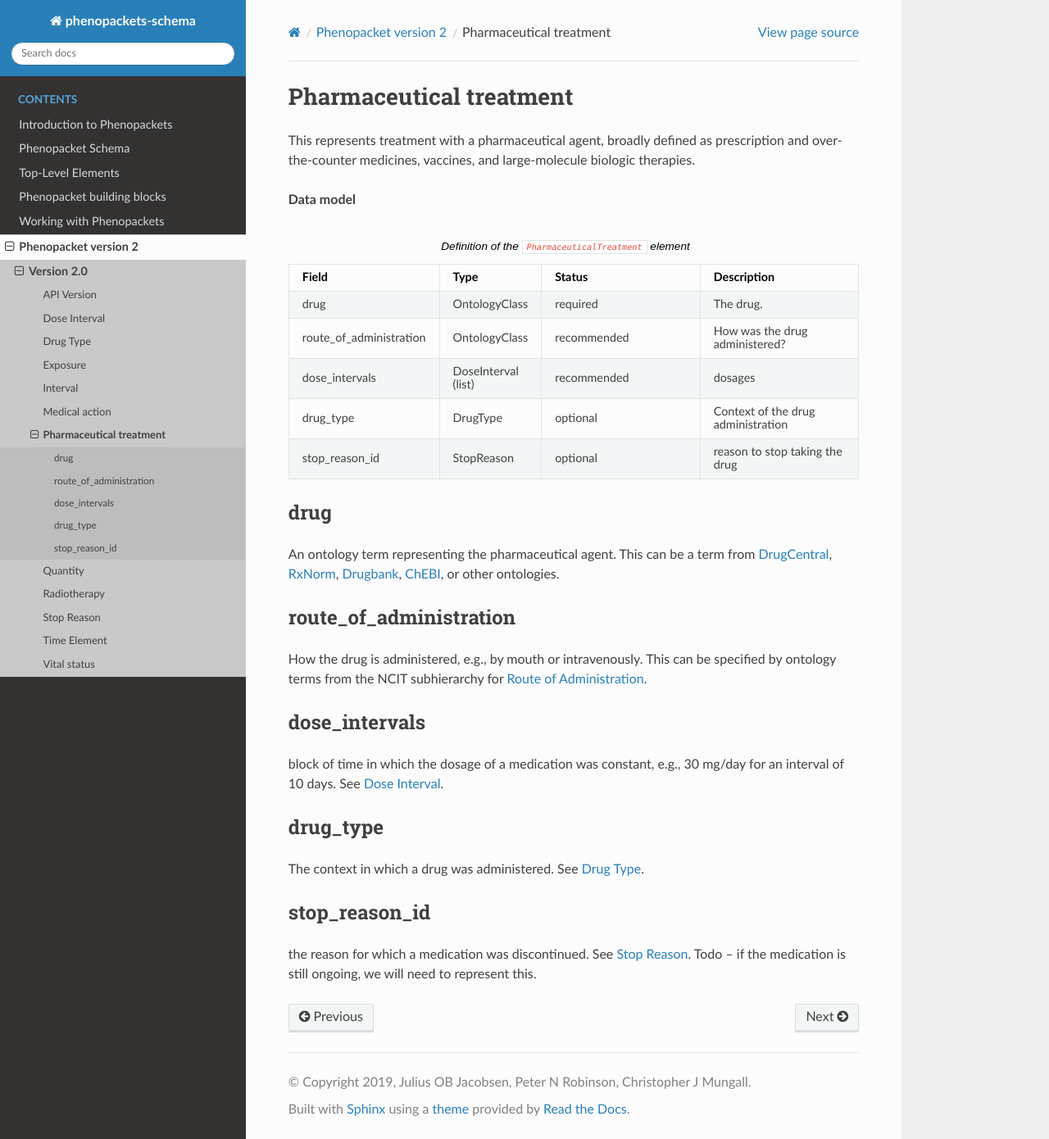
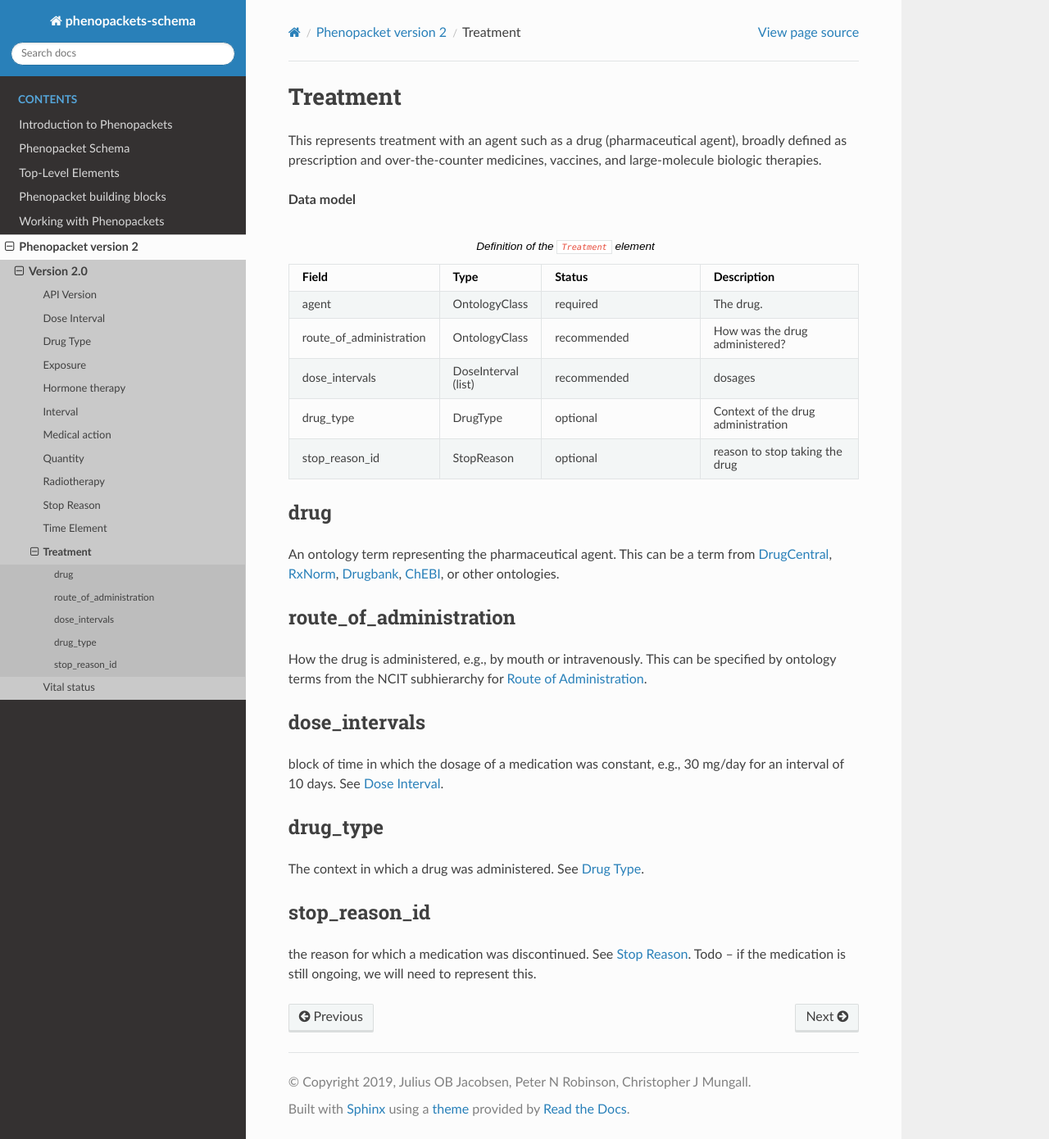
Before and after one commit to phenopackets/phenopacket-schema, a Sphinx documentation site: the page built from docs/treatment.rst, in a window 1280 px wide and 1390 px high. Shown: the whole window at 82% size. Built offline with Sphinx 7.4.7 and the Read the Docs theme 2.0.0, drawn with Linux system fonts in a browser that asks for light colours.

Commit message:
adding hormone documentation. Also adding Quantity to cumulative dose

```diff
--- a/docs/pharmaceutical-treatment.rst
+++ b/docs/treatment.rst
@@ -1,11 +1,13 @@
-.. _rstpharmaceuticaltreatment:
+.. _rsttreatment:
 
-========================
-Pharmaceutical treatment
-========================
+=========
+Treatment
+=========
 
 
-This represents treatment with a pharmaceutical agent, broadly defined
+
+
+This represents treatment with an agent such as a drug (pharmaceutical agent), broadly defined
 as prescription and over-the-counter
 medicines, vaccines, and large-molecule biologic therapies.
 
@@ -13,7 +15,7 @@
 **Data model**
 
 
-.. list-table:: Definition  of the ``PharmaceuticalTreatment`` element
+.. list-table:: Definition  of the ``Treatment`` element
    :widths: 25 25 50 50
    :header-rows: 1
 
@@ -21,7 +23,7 @@
      - Type
      - Status
      - Description
-   * - drug
+   * - agent
      - OntologyClass
      - required
      - The drug.
@@ -41,6 +43,9 @@
      - StopReason
      - optional
      - reason to stop taking the drug
+
+
+
 
 
 drug
--- a/docs/version2.rst
+++ b/docs/version2.rst
@@ -26,13 +26,14 @@
    dose-interval
    drug-type
    exposure
+   hormonetherapy
    interval
    medical-action
-   pharmaceutical-treatment
    quantity
    radiotherapy
    stop-reason
    time-element
+   treatment
    vital-status
 
 
```
Also changed, not shown: docs/hormonetherapy.rst (added, +67 -0 lines), 1 other file.
